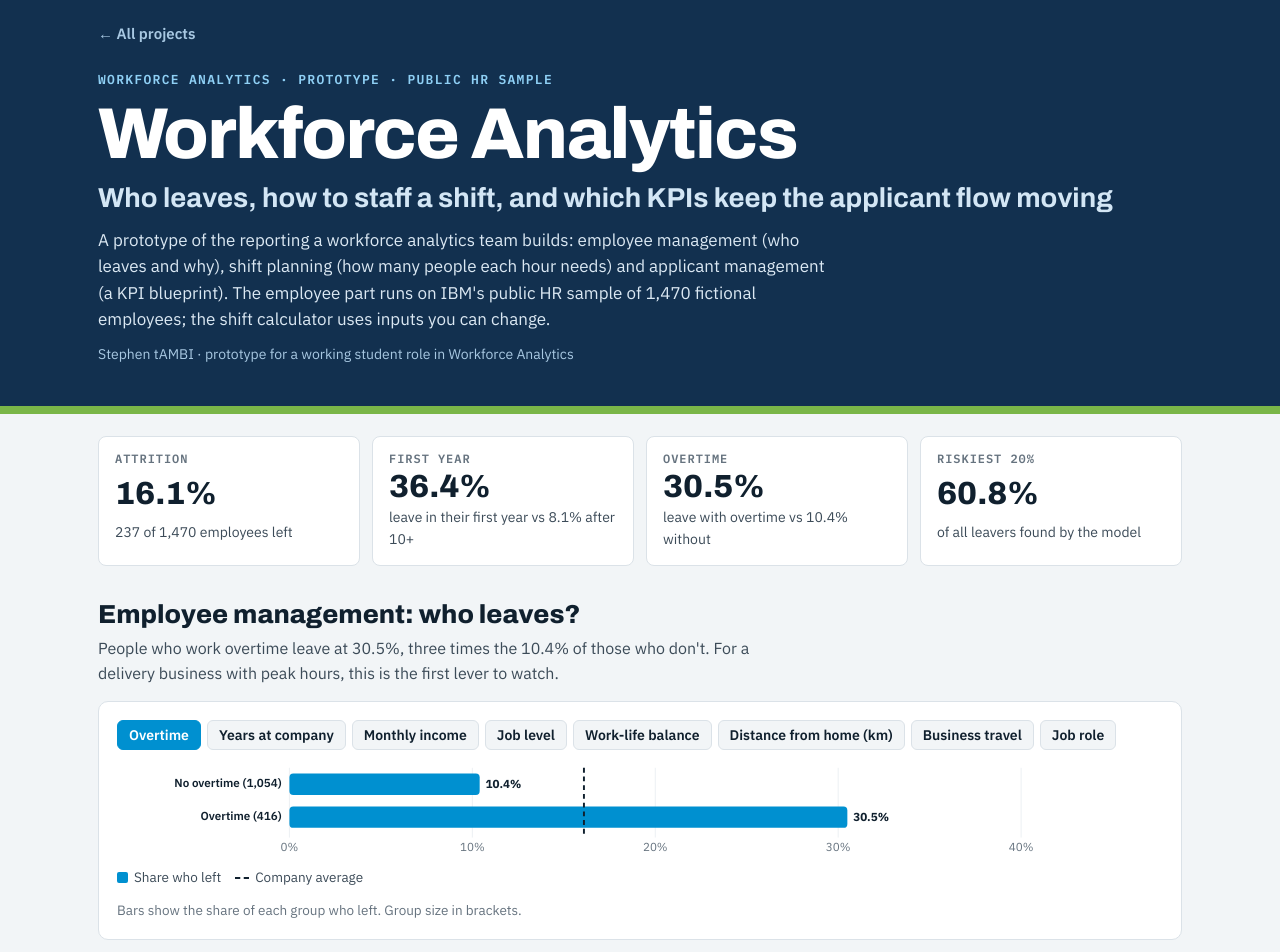
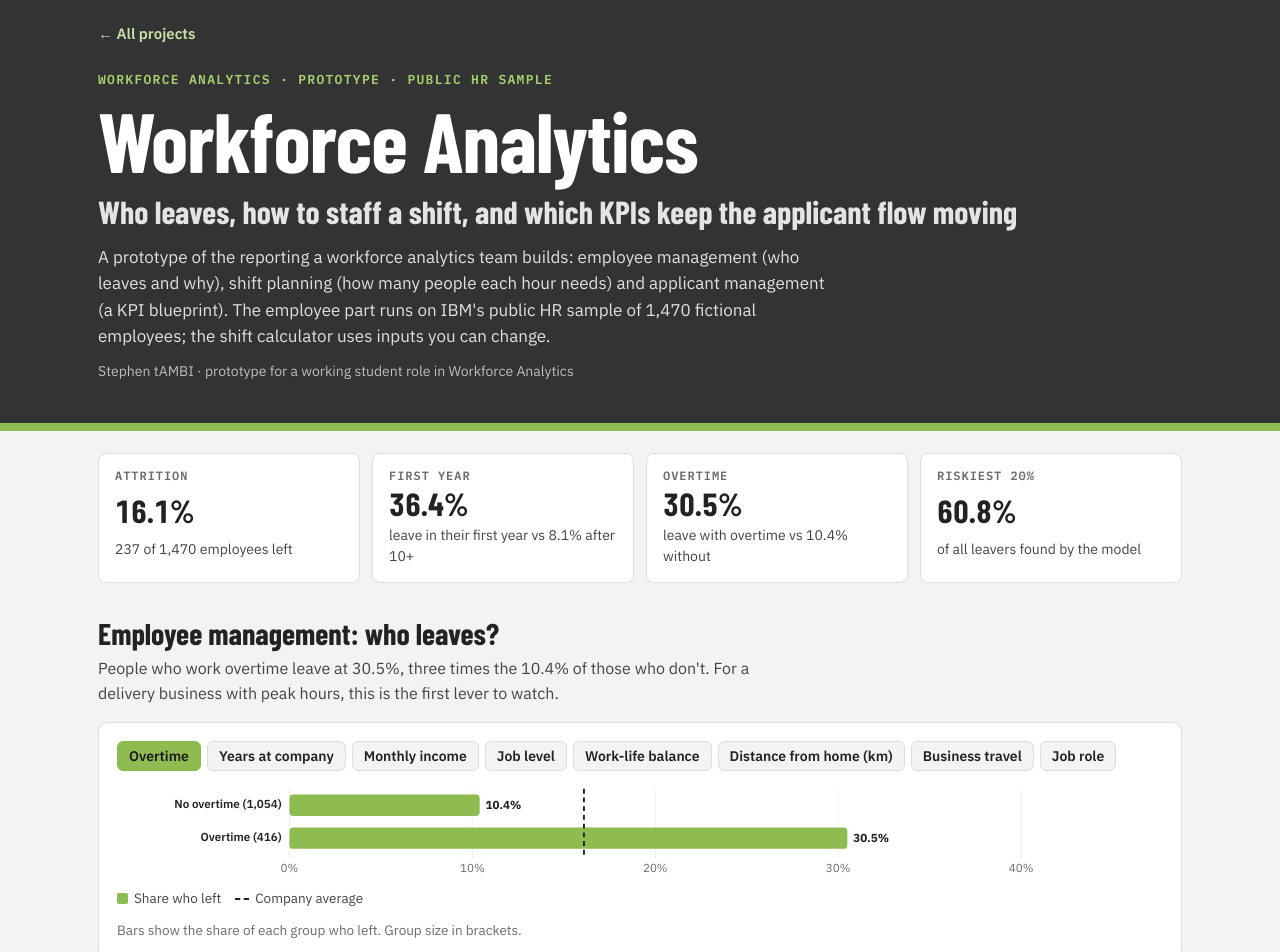
Before and after one commit to stambi292/stambi292.github.io, a plain HTML site: page flaschenpost-workforce/index.html in a window 1280 px wide. Shown: the top 952 px of the page. Drawn offline with nearby package versions, Linux system fonts and the light colour scheme; a web font is replaced by a local one.

Commit message:
Workforce prototype: flaschenpost colours and type

```diff
--- a/flaschenpost-workforce/index.html
+++ b/flaschenpost-workforce/index.html
@@ -12,34 +12,34 @@
 <meta property="og:url" content="https://stambi292.github.io/flaschenpost-workforce/">
 <meta property="og:image" content="https://stambi292.github.io/flaschenpost-workforce/images/preview.png?v=2">
 <link rel="preconnect" href="https://fonts.googleapis.com">
-<link rel="stylesheet" href="https://fonts.googleapis.com/css2?family=Archivo:wght@500;700;800&family=IBM+Plex+Sans:wght@400;500;600;700&family=IBM+Plex+Mono:wght@500;600&display=swap">
+<link rel="stylesheet" href="https://fonts.googleapis.com/css2?family=Barlow+Condensed:wght@600;700;800&family=IBM+Plex+Sans:wght@400;500;600;700&family=IBM+Plex+Mono:wght@500;600&display=swap">
 <style>
 :root {
-  --bg: #f2f5f7; --panel: #ffffff; --ink: #10202e; --ink-2: #3c4b58; --muted: #66737f; --line: #dbe2e8; --grid: #ecf0f3;
-  --blue: #0090d0; --navy: #12304f; --green: #5f9e2f; --c1: #0090d0; --c2: #d9472b; --c3: #9fb3c2; --good: #3d8a1f; --bad: #c43a20;
-  --font-display: "Archivo", "Segoe UI", Arial, sans-serif;
+  --bg: #f3f3f3; --panel: #ffffff; --ink: #222222; --ink-2: #444444; --muted: #6b6b6b; --line: #dddedb; --grid: #eeeeee;
+  --blue: #8fbc51; --on-blue: #1b1b1b; --link: #4f7d1f; --c1: #8fbc51; --c2: #d4462e; --c3: #a5a5a5; --good: #4f7d1f; --bad: #c0392b;
+  --font-display: "Barlow Condensed", "Arial Narrow", "Segoe UI", Arial, sans-serif;
   --font-body: "IBM Plex Sans", "Segoe UI", Arial, sans-serif;
   --font-mono: "IBM Plex Mono", ui-monospace, Consolas, monospace;
 }
 @media (prefers-color-scheme: dark) { :root:not([data-theme="light"]) {
-  --bg: #0b131a; --panel: #121e28; --ink: #eef3f7; --ink-2: #c3ced8; --muted: #8b99a6; --line: #24323f; --grid: #1a2733;
-  --blue: #3db6f0; --green: #8cc760; --c1: #3db6f0; --c2: #ff7a5c; --c3: #5d6f7e; --good: #8cc760; --bad: #ff7a5c; color-scheme: dark; } }
+  --bg: #1c1c1c; --panel: #2a2a2a; --ink: #f1f1f1; --ink-2: #d0d0d0; --muted: #9a9a9a; --line: #3d3d3d; --grid: #333333;
+  --blue: #9fcb63; --on-blue: #1b1b1b; --link: #a9d36e; --c1: #9fcb63; --c2: #ff7a5c; --c3: #6e6e6e; --good: #a9d36e; --bad: #ff7a5c; color-scheme: dark; } }
 :root[data-theme="dark"] {
-  --bg: #0b131a; --panel: #121e28; --ink: #eef3f7; --ink-2: #c3ced8; --muted: #8b99a6; --line: #24323f; --grid: #1a2733;
-  --blue: #3db6f0; --green: #8cc760; --c1: #3db6f0; --c2: #ff7a5c; --c3: #5d6f7e; --good: #8cc760; --bad: #ff7a5c; color-scheme: dark; }
+  --bg: #1c1c1c; --panel: #2a2a2a; --ink: #f1f1f1; --ink-2: #d0d0d0; --muted: #9a9a9a; --line: #3d3d3d; --grid: #333333;
+  --blue: #9fcb63; --on-blue: #1b1b1b; --link: #a9d36e; --c1: #9fcb63; --c2: #ff7a5c; --c3: #6e6e6e; --good: #a9d36e; --bad: #ff7a5c; color-scheme: dark; }
 * { box-sizing: border-box; }
 body { margin: 0; background: var(--bg); color: var(--ink); font: 16px/1.55 var(--font-body); }
 .inner { max-width: 1120px; margin: 0 auto; padding-left: max(18px, env(safe-area-inset-left, 0px)); padding-right: max(18px, env(safe-area-inset-right, 0px)); }
-.mast { background: #12304f; color: #fff; border-bottom: 8px solid #7ab648; }
+.mast { background: #333333; color: #fff; border-bottom: 8px solid #8fbc51; }
 .mast .inner { padding-block: 22px 40px; display: grid; gap: 12px; }
-.back { color: #a8c8e2; text-decoration: none; font-weight: 600; font-size: 15px; }
-.eyebrow { font: 600 13px var(--font-mono); letter-spacing: .1em; text-transform: uppercase; color: #8fd0f5; margin-top: 14px; }
-h1 { font: 800 clamp(38px, 6.6vw, 72px)/.95 var(--font-display); margin: 0; letter-spacing: -.02em; }
-h1 span { display: block; font-size: .38em; line-height: 1.25; margin-top: 12px; font-weight: 700; color: #d3e6f5; letter-spacing: 0; text-wrap: balance; }
-.lede { margin: 0; max-width: 72ch; color: #dbe8f3; font-size: 17px; }
-.byline { font-size: 14px; color: #a8c8e2; }
-h2 { font: 800 26px/1.15 var(--font-display); margin: 0 0 6px; text-wrap: balance; }
-h3 { font: 700 17px/1.25 var(--font-display); margin: 0; }
+.back { color: #c9dfa8; text-decoration: none; font-weight: 600; font-size: 15px; }
+.eyebrow { font: 600 13px var(--font-mono); letter-spacing: .1em; text-transform: uppercase; color: #a8d06e; margin-top: 14px; }
+h1 { font: 800 clamp(44px, 7.4vw, 84px)/.95 var(--font-display); margin: 0; letter-spacing: -.01em; }
+h1 span { display: block; font-size: .38em; line-height: 1.25; margin-top: 12px; font-weight: 700; color: #e4e4e4; letter-spacing: 0; text-wrap: balance; }
+.lede { margin: 0; max-width: 72ch; color: #e0e0e0; font-size: 17px; }
+.byline { font-size: 14px; color: #bdbdbd; }
+h2 { font: 700 30px/1.1 var(--font-display); margin: 0 0 6px; text-wrap: balance; }
+h3 { font: 700 20px/1.2 var(--font-display); margin: 0; }
 .intro { margin: 0 0 16px; color: var(--ink-2); max-width: 72ch; }
 section { padding-block: 34px 4px; }
 .kpis { display: grid; grid-template-columns: repeat(4, minmax(0, 1fr)); gap: 12px; margin-top: 22px; }
@@ -53,7 +53,7 @@ section { padding-block: 34px 4px; }
 .note { font-size: 13.5px; color: var(--muted); margin: 0; }
 .seg { display: flex; flex-wrap: wrap; gap: 6px; }
 .seg button { font: 600 14px var(--font-body); border: 1px solid var(--line); background: var(--bg); color: var(--ink); padding: 5px 11px; border-radius: 6px; cursor: pointer; }
-.seg button[aria-pressed="true"] { background: var(--blue); border-color: var(--blue); color: #fff; }
+.seg button[aria-pressed="true"] { background: var(--blue); border-color: var(--blue); color: var(--on-blue); }
 .chart { width: 100%; height: auto; display: block; }
 .chart text { font-family: var(--font-body); font-size: 12px; fill: var(--muted); }
 .chart .lab { fill: var(--ink); font-weight: 600; }
@@ -88,7 +88,7 @@ td code { font: 500 12px var(--font-mono); background: var(--grid); border-radiu
 .stack { display: flex; flex-wrap: wrap; gap: 8px; }
 .stack span { font: 600 13px var(--font-body); border: 1px solid var(--line); background: var(--panel); border-radius: 6px; padding: 5px 10px; }
 .src { margin: 0; padding-left: 18px; color: var(--ink-2); font-size: 15px; display: grid; gap: 6px; }
-.src a, .intro a { color: var(--blue); }
+.src a, .intro a { color: var(--link); }
 footer { padding-block: 40px 30px; color: var(--muted); font-size: 13.5px; }
 .tip { position: fixed; pointer-events: none; background: var(--ink); color: var(--bg); font-size: 13px; padding: 6px 9px; border-radius: 6px; opacity: 0; transition: opacity .1s; z-index: 20; max-width: 260px; }
 @media (max-width: 860px) {
```
Also changed, not shown: flaschenpost-workforce/scripts/template.html (+19 -19 lines), flaschenpost-workforce/images/preview.png.
